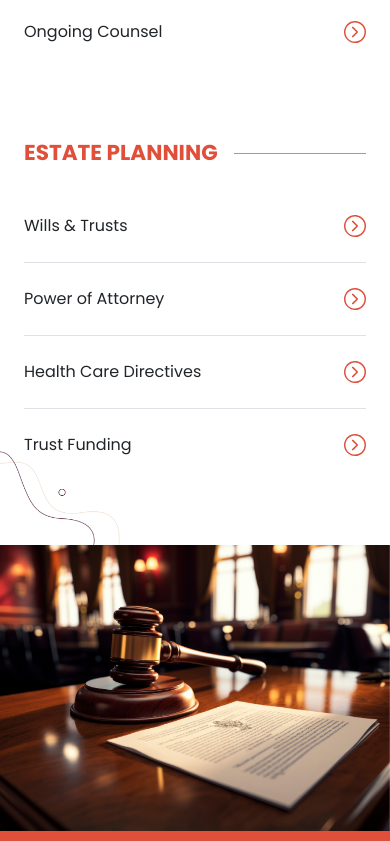
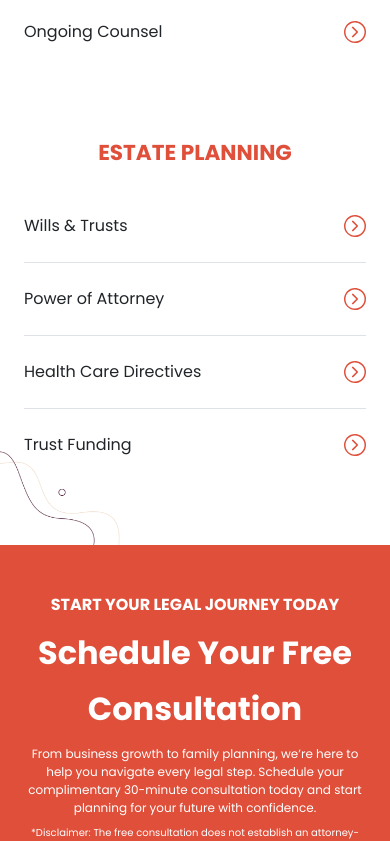
Before and after one commit to developerdeepak/digivito-jgm, a React (Create React App) app: page / in a window 390 px wide. Shown: the part 1440-2281 px from the top of the page. Built offline with nearby package versions, Linux system fonts and the light colour scheme.

Commit message:
UI: Fixes for existing components

```diff
--- a/src/components/bannerSideBySide.js
+++ b/src/components/bannerSideBySide.js
@@ -69,7 +69,7 @@ const BannerSideBySide = (props) => {
             <div className="row bg-primary banner-side-by-side align-items-center justify-content-center">
                 <div className="col">
                     <div className="row align-items-center justify-content-end">
-                        <div className="col-12 col-lg-6 order-lg-1 banner-container pe-0">
+                        <div className="col-12 col-lg-6 order-lg-1 banner-container pe-0 d-none d-lg-block">
                             <img src={props.BannerImage} className="mw-100" alt="Ready to consult banner" />
                         </div>
                         <div className="d-lg-none col-12 col-lg-6 order-lg-0 d-flex align-items-center py-5 py-lg-0 text-container">
@@ -80,6 +80,7 @@ const BannerSideBySide = (props) => {
                                     {bannerDesc}
                                     {bannerDisclaimer}
                                 </div>
+                                <img src={props.BannerImage} className="mw-100 mobile-banner" alt="Ready to consult banner" />
                                 {bannerCTA}
                             </div>
                         </div>
--- a/src/components/twoColumnList.js
+++ b/src/components/twoColumnList.js
@@ -15,8 +15,8 @@ const ListColumn = (props) => {
 
     return (
         <div className="col list">
-            <h4 className="poppins-bold text-primary text-uppercase position-relative d-flex align-items-center h4">
-                <span className="bg-white pe-3">{props.heading}</span>
+            <h4 className="poppins-bold text-primary text-uppercase position-relative h4">
+                <span className="bg-white">{props.heading}</span>
             </h4>
             <ul className="list-group list-group-flush">
                 {columnItems}
--- a/src/scss/partials/components/_twoColumnList.scss
+++ b/src/scss/partials/components/_twoColumnList.scss
@@ -28,17 +28,32 @@
         .h4 {
             margin-bottom: 24px;
 
+            @include media-breakpoint-down(lg) {
+                text-align: center;
+            }
+
+            @include media-breakpoint-up(lg) {
+                display: flex;
+                align-items: center;
+            }
+
             span {
                 z-index: 1;
+
+                @include media-breakpoint-up(lg) {
+                    padding-right: 1rem;
+                }
             }
 
             &::after {
+                @include media-breakpoint-up(lg) {
                     content: '';
                     position: absolute;
                     left: 0;
                     width: 100%;
                     height: 1px;
                     background-color: $grey-1;
+                }
             }
         }
 
```
Lines whose indentation alone changed are shown as unchanged.
